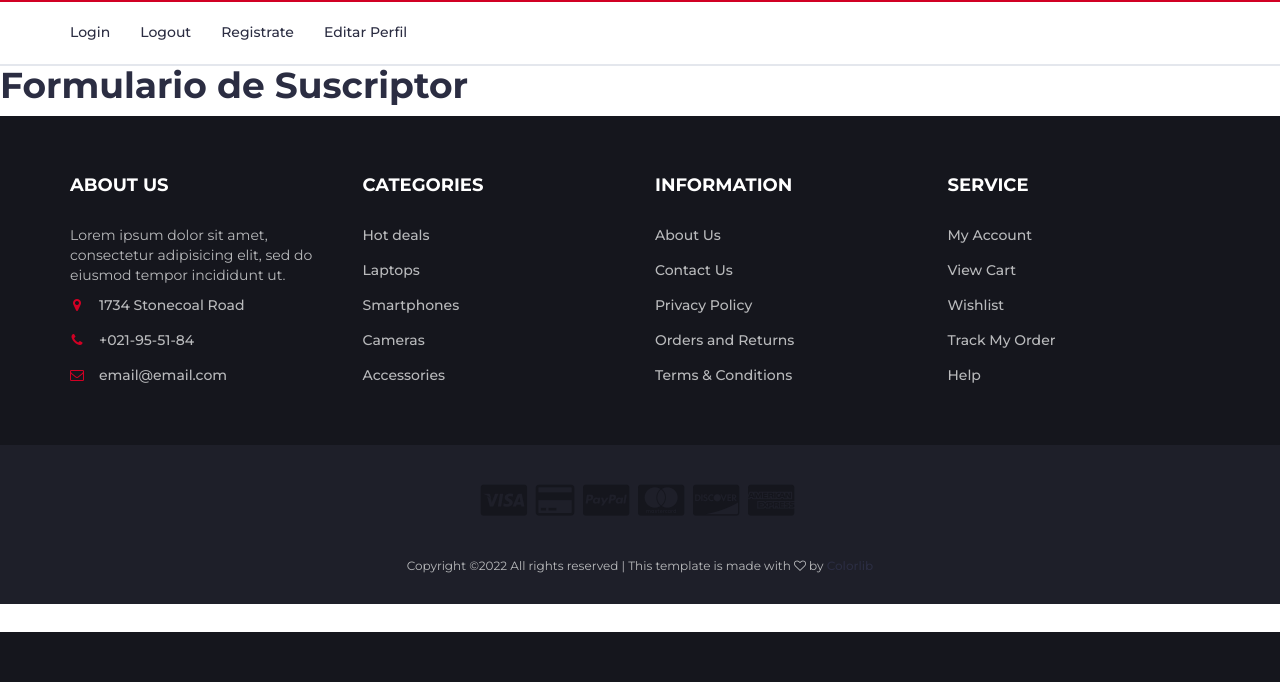
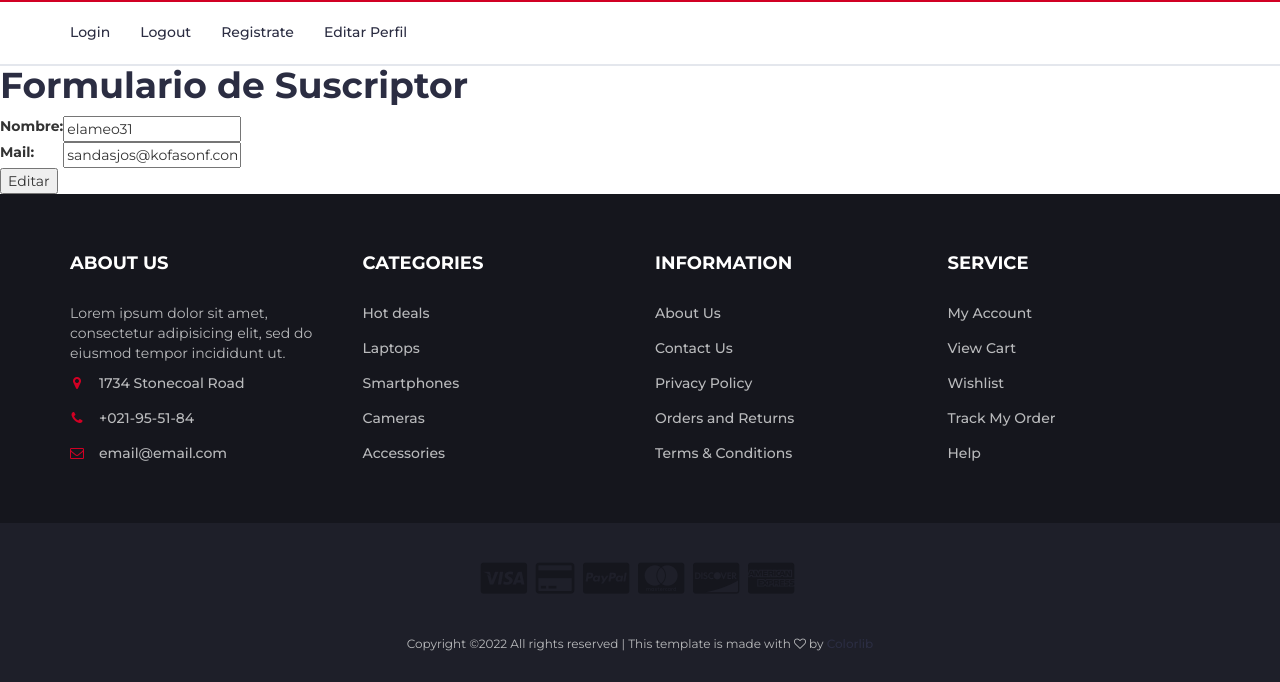
Before and after one commit to mteranbeiza/proyectoCoderECommerce, a Django app: a page that uses AppCoder/templates/AppCoder/editarSuscriptores.html in a window 1280 px wide. Shown: the part 168-850 px from the top of the page. Before the commit the page ends 800 px from the top, so only its background shows below. Run offline with Django 3.2, Linux system fonts and the light colour scheme; data comes from the database, SQL or seed files in the repository; both versions use the stored data as it was after the commit; some libraries are stand-ins or nearby versions.

Commit message:
Agrego el Update del CRUD Suscriptores

```diff
--- a/AppCoder/forms.py
+++ b/AppCoder/forms.py
@@ -1,9 +1,12 @@
 from django import forms
 from django.contrib.auth.forms import UserCreationForm
 from django.contrib.auth.models import User
+
+
+
 class Suscriptores_Formulario(forms.Form):
     nombre= forms.CharField()
-    email= forms.EmailField()
+    mail= forms.EmailField()
 
 
 
--- a/AppCoder/templates/AppCoder/editarSuscriptores.html
+++ b/AppCoder/templates/AppCoder/editarSuscriptores.html
@@ -2,26 +2,12 @@
 
 {% load static %}
 
-        {% block contenido2 %}
-            <h1 class="mb-1">Formulario de Suscriptor</h1>
-        {% endblock %}
+{% block contenido2 %}
+<h1 class="mb-1">Formulario de Suscriptor</h1>
 
+            <form action="" method="POST">
 
-
-
-        {% block contenido %}
-
-
-
-
-
-            <form action="/AppCoder/editarSuscriptores" method="POST">{% csrf_token %}
-
-                <p>Direccion: <input type="text"  name="direccion">    </p>
-
-                <p>Año: <input type="number"  name="anioFund">    </p>
-
-
+                {% csrf_token %}
 
                 <table>
 
@@ -34,4 +20,4 @@
 
 
 
-        {% endblock %}
+{% endblock %}
--- a/AppCoder/templates/AppCoder/leerPuntosdeventa.html
+++ b/AppCoder/templates/AppCoder/leerPuntosdeventa.html
@@ -3,7 +3,7 @@
 {% load static%}
 
 {% block contenido2%}
- <P> Aca podes encontrar todos nuestros puntos de venta: </P>
+ <P> Aca podes encontrar las peticiones de informacicion sobre los puntos de venta: </P>
 <ul>
     {% for p in puntosdeventa %}
     <li> {{p}} </li>
--- a/AppCoder/views.py
+++ b/AppCoder/views.py
@@ -41,7 +41,7 @@ def suscriptores_formulario(request):
         suscriptores_formulario= Suscriptores_Formulario(request.POST)
         if suscriptores_formulario.is_valid():
             informacion= suscriptores_formulario.cleaned_data
-            suscriptor_instanciado= Suscriptor(nombre=informacion["nombre"],mail= informacion["email"])
+            suscriptor_instanciado= Suscriptor(nombre=informacion["nombre"],mail= informacion["mail"])
             suscriptor_instanciado.save()
         return render(request, 'AppCoder/inicio.html')
 
@@ -73,8 +73,8 @@ def editarSuscriptores(request, editar_nombre):
         if miFormulario.is_valid():
             informacion= miFormulario.cleaned_data
 
-            suscriptor.nombre = informacion["nombre"],
-            suscriptor.mail= informacion["mail"],
+            suscriptor.nombre = informacion["nombre"]
+            suscriptor.mail= informacion["mail"]
 
             suscriptor.save()
 
```
Also changed, not shown: db.sqlite3.
